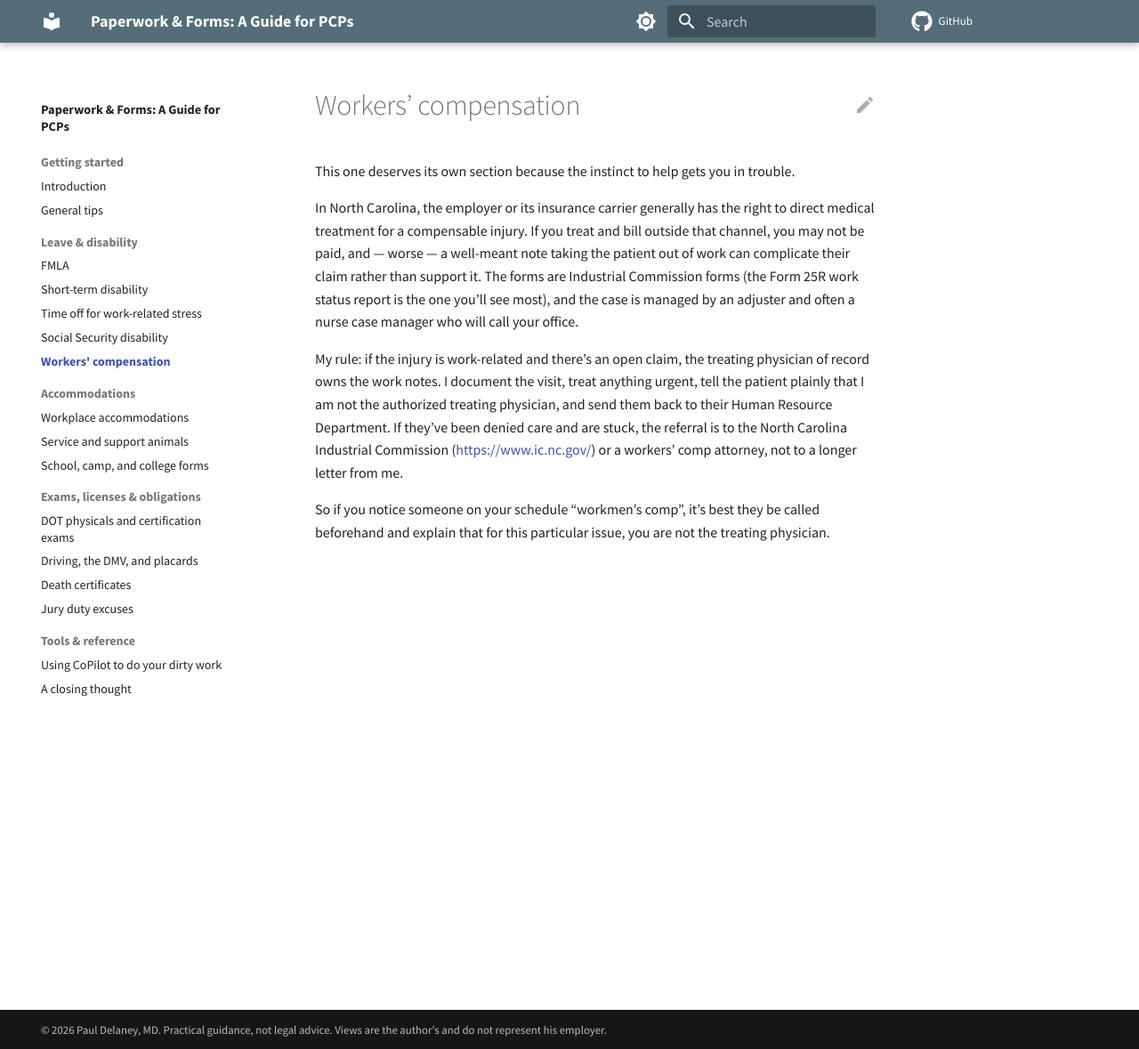
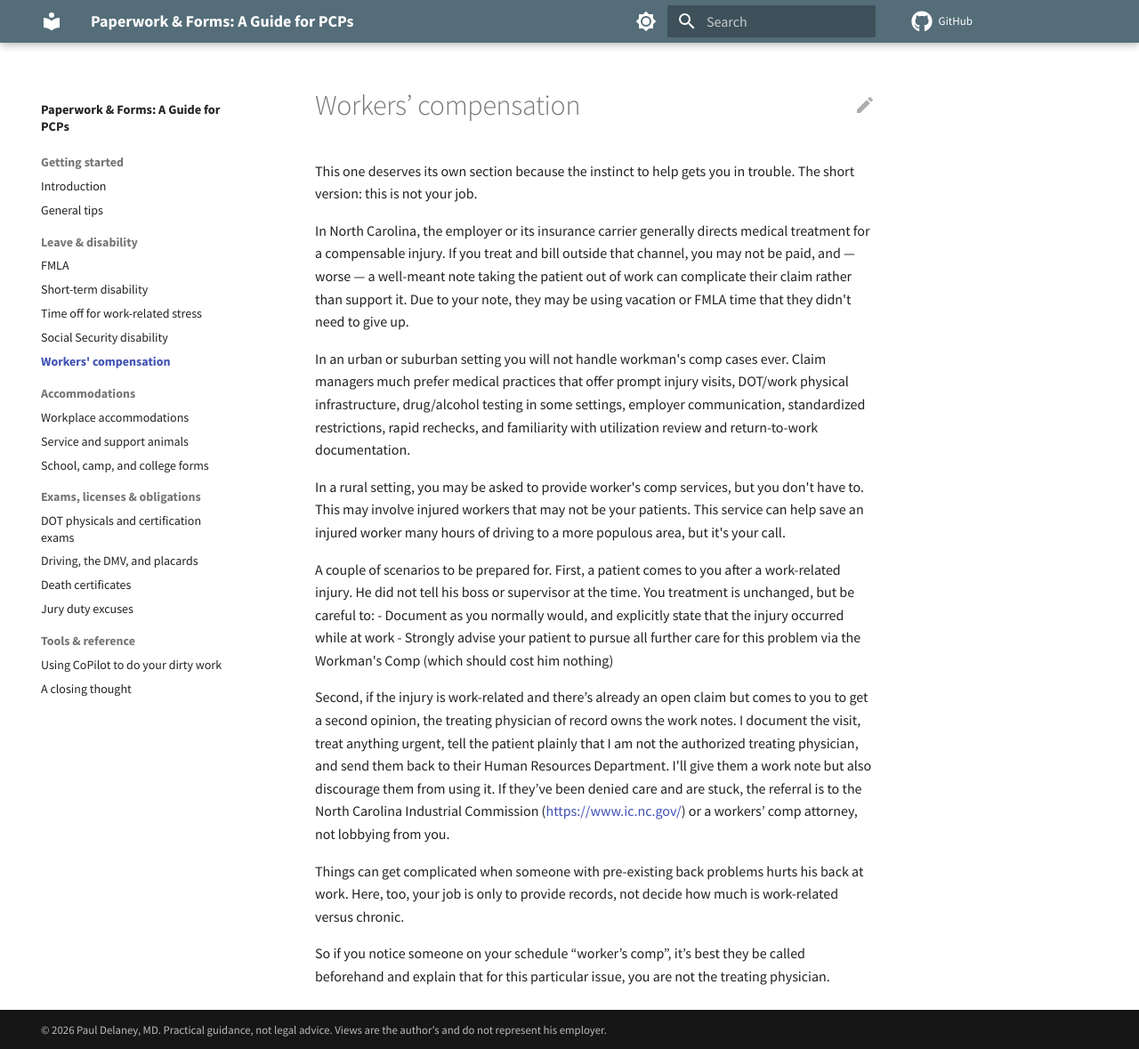
Before and after one commit to pdel4096/PCP-paperwork-guide, an MkDocs documentation site: the page built from docs/leave-disability/workers-comp.md, in a window 1280 px wide and 1179 px high. Shown: the whole window at 89% size. Built offline with MkDocs 1.6.1 and Material for MkDocs 9.7.7, drawn with Linux system fonts in a browser that asks for light colours; comment, search, counter and statistics services are not loaded.

Commit message:
Update workers-comp.md

```diff
--- a/docs/leave-disability/workers-comp.md
+++ b/docs/leave-disability/workers-comp.md
@@ -4,10 +4,20 @@ title: "Workers’ compensation"
 
 # Workers’ compensation
 
-This one deserves its own section because the instinct to help gets you in trouble.
+This one deserves its own section because the instinct to help gets you in trouble. The short version: this is not your job.
 
-In North Carolina, the employer or its insurance carrier generally has the right to direct medical treatment for a compensable injury. If you treat and bill outside that channel, you may not be paid, and — worse — a well-meant note taking the patient out of work can complicate their claim rather than support it. The forms are Industrial Commission forms (the Form 25R work status report is the one you’ll see most), and the case is managed by an adjuster and often a nurse case manager who will call your office.
+In North Carolina, the employer or its insurance carrier generally directs medical treatment for a compensable injury. If you treat and bill outside that channel, you may not be paid, and — worse — a well-meant note taking the patient out of work can complicate their claim rather than support it. Due to your note, they may be using vacation or FMLA time that they didn't need to give up.
 
-My rule: if the injury is work-related and there’s an open claim, the treating physician of record owns the work notes. I document the visit, treat anything urgent, tell the patient plainly that I am not the authorized treating physician, and send them back to their Human Resource Department. If they’ve been denied care and are stuck, the referral is to the North Carolina Industrial Commission ([https://www.ic.nc.gov/](https://www.ic.nc.gov/)) or a workers’ comp attorney, not to a longer letter from me.
+In an urban or suburban setting you will not handle workman's comp cases ever. Claim managers much prefer medical practices that offer prompt injury visits, DOT/work physical infrastructure, drug/alcohol testing in some settings, employer communication, standardized restrictions, rapid rechecks, and familiarity with utilization review and return-to-work documentation.
 
-So if you notice someone on your schedule “workmen’s comp”, it’s best they be called beforehand and explain that for this particular issue, you are not the treating physician.
+In a rural setting, you may be asked to provide worker's comp services, but you don't have to. This may involve injured workers that may not be your patients. This service can help save an injured worker many hours of driving to a more populous area, but it's your call.
+
+A couple of scenarios to be prepared for. First, a patient comes to you after a work-related injury. He did not tell his boss or supervisor at the time. You treatment is unchanged, but be careful to:
+- Document as you normally would, and explicitly state that the injury occurred while at work
+- Strongly advise your patient to pursue all further care for this problem via the Workman's Comp (which should cost him nothing)
+
+Second, if the injury is work-related and there’s already an open claim but comes to you to get a second opinion, the treating physician of record owns the work notes. I document the visit, treat anything urgent, tell the patient plainly that I am not the authorized treating physician, and send them back to their Human Resources Department. I'll give them a work note but also discourage them from using it. If they’ve been denied care and are stuck, the referral is to the North Carolina Industrial Commission ([https://www.ic.nc.gov/](https://www.ic.nc.gov/)) or a workers’ comp attorney, not lobbying from you.
+
+Things can get complicated when someone with pre-existing back problems hurts his back at work. Here, too, your job is only to provide records, not decide how much is work-related versus chronic.
+
+So if you notice someone on your schedule “worker’s comp”, it’s best they be called beforehand and explain that for this particular issue, you are not the treating physician.
```
